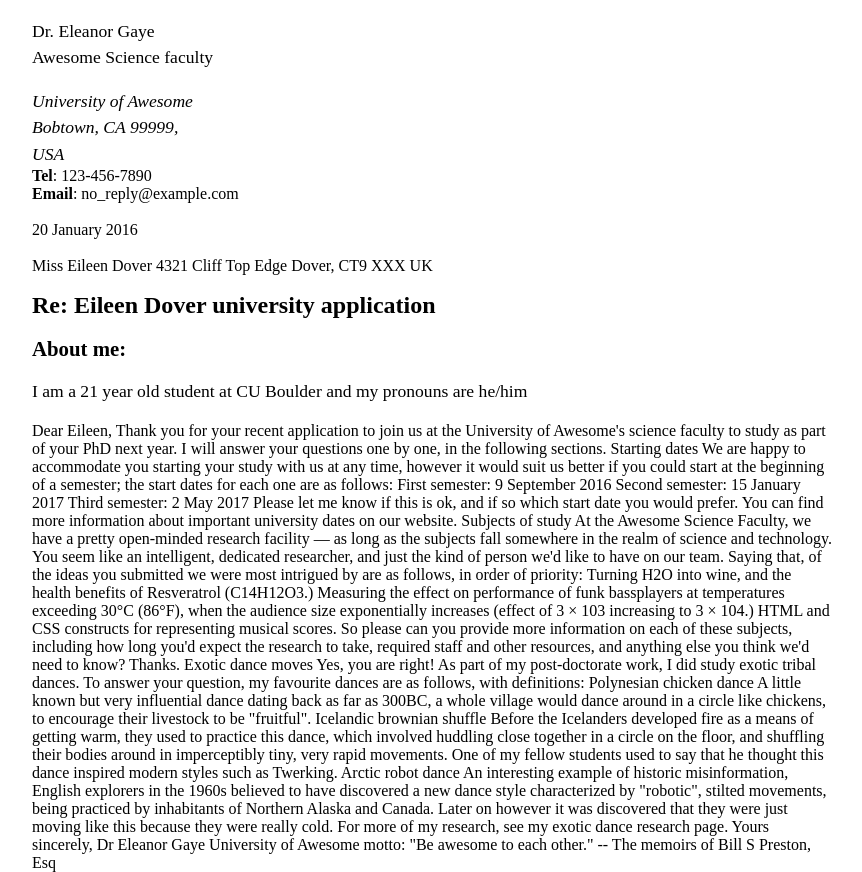
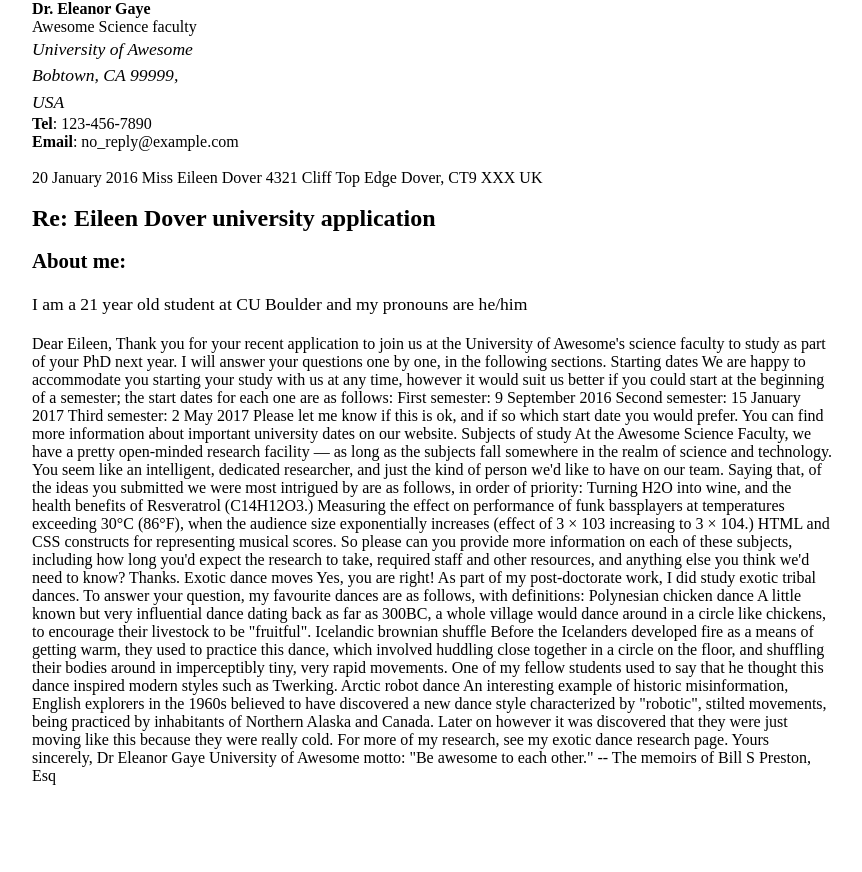
Before and after one commit to iandriscoll24/iandriscoll24.github.io, a plain HTML site: page ica/ica3a.html in a window 1280 px wide. Shown: the whole page, without its empty margins (208-1070 px from the left). After the commit the page ends 800 px from the top, so only its background shows below. Drawn offline with Linux system fonts and the light colour scheme; files that its build step writes are made by us from their sources.

Commit message:
Update ica3a.html

```diff
--- a/ica/ica3a.html
+++ b/ica/ica3a.html
@@ -6,14 +6,14 @@
         <title> In Class Assignment 3 </title>
     </head>
     <body>
-        <p>Dr. Eleanor Gaye<br>
+        <sender-column><strong>Dr. Eleanor Gaye</strong><br>
         Awesome Science faculty<br>
         <address>University of Awesome</address>
         <address>Bobtown, CA 99999,</address>
         <address>USA</address>
         <strong>Tel</strong>: 123-456-7890<br>
         <strong>Email</strong>: no_reply@example.com<br><br>
-        20 January 2016</p>
+        20 January 2016</sender-column>
         Miss Eileen Dover
         4321 Cliff Top Edge
             Dover, CT9 XXX
```
